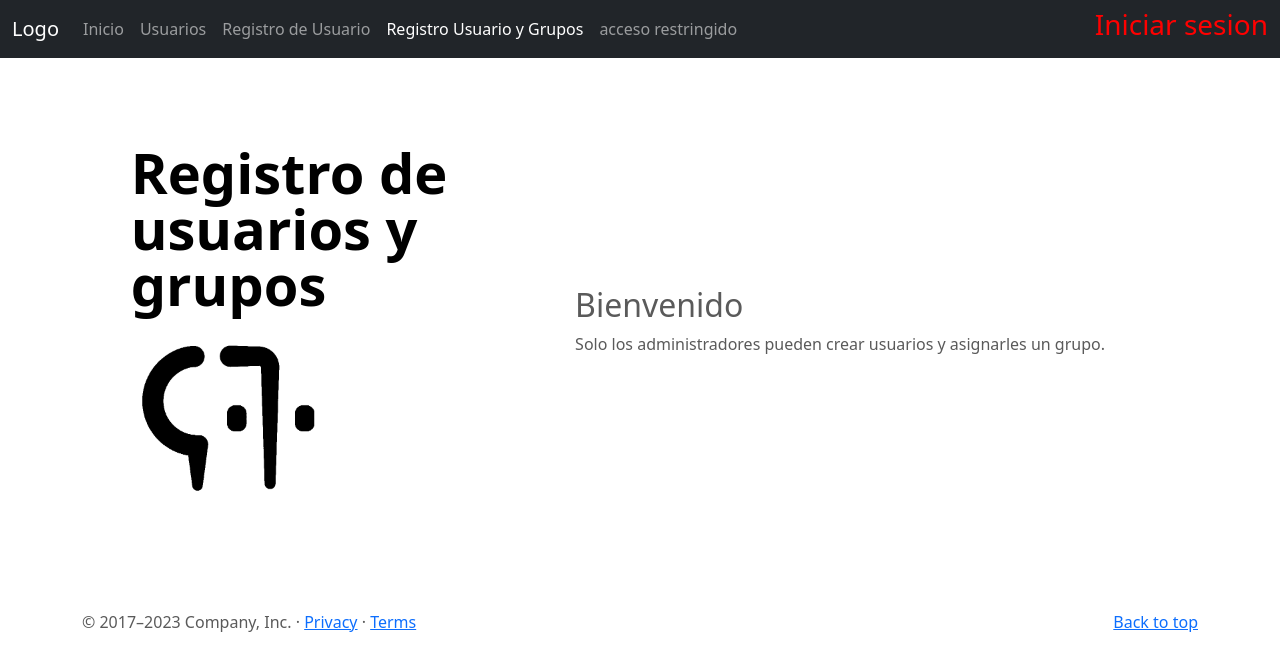
After one commit to el-javier/M6_individuales, a Django app: page /usuario_grupo/ in a window 1280 px wide. The commit adds this page. Shown: the top 671 px of the page. Run offline with Django 4.2, Linux system fonts and the light colour scheme.

Commit message:
actualizacion grupos

```diff
--- a/primer_proyecto/mi_app/Templates/base.html
+++ b/primer_proyecto/mi_app/Templates/base.html
@@ -39,17 +39,20 @@
               <a class="nav-link {% block active3 %}{% endblock %}" href="{% url 'registro_usuario' %}">Registro de Usuario</a>
             </li>
             <li class="nav-item">
-              <a class="nav-link {% block active4 %}{% endblock %}" href="{% url 'restringido' %}">acceso restringido</a>
+              <a class="nav-link {% block active4 %}{% endblock %}" href="{% url 'usuario_grupo' %}">Registro Usuario y Grupos</a>
+            </li>
+            <li class="nav-item">
+              <a class="nav-link {% block active5 %}{% endblock %}" href="{% url 'restringido' %}">acceso restringido</a>
             </li>
           </ul>
           {% if user.is_authenticated %}
-            <p>Bienvenido, {{ user.username }}</p>
+            <h3 style="color:white">Bienvenido, {{ user.username }} - </h3>
             <form action="{% url 'logout' %}" method="post">
               {% csrf_token %}
               <button type="submit">Cerrar sesión</button>
             </form>
           {% else %}
-            <p><a class="nav-link {% block active5 %}{% endblock %}" href="{% url 'login' %}">Iniciar sesion</a></p>
+            <h3><a style="color:red" class="nav-link" href="{% url 'login' %}">Iniciar sesion</a></h3>
           {% endif %}
 
         </div>
--- a/primer_proyecto/mi_app/Templates/restricted.html
+++ b/primer_proyecto/mi_app/Templates/restricted.html
@@ -1,5 +1,8 @@
 {% extends 'base.html' %}
 {% load static %}
+
+{%block title%}<title>Restringido</title>{%endblock%}
+{% block active5 %}active{% endblock %}
 
 <h1>Restringido</h1>
 
--- /dev/null
+++ b/primer_proyecto/mi_app/Templates/usuario_grupo.html
@@ -0,0 +1,45 @@
+{% extends 'base.html'%}
+{% load static %}
+
+
+{%block title%}<title>Registro</title>{%endblock%}
+{% block active4 %}active{% endblock %}
+
+{% block content %}
+    <div class="container col-xl-10 col-xxl-8 px-4 py-5">
+        <div class="row align-items-center g-lg-5 py-5">
+            <div class="col-lg-5">
+                <div class="text-center text-lg-start">
+                    <h1 class="display-4 fw-bold lh-1 text-body-emphasis mb-3">Registro de usuarios y grupos</h1>
+                    <img src="{% static 'img/logo-js.png' %}" width="200"alt="Logo" class="logo">
+                </div>
+            </div>
+            <div class="col-md-10 mx-auto col-lg-7">
+                <div>
+                    <h2>Bienvenido</h2>
+
+                    {% if request.user.is_staff or Administradores %}
+                    <p>Puedes crear usuarios y asignarles un grupo. Pueden ser :
+                        <ul>
+                            <li>Usuarios : sin privilegios </li>
+                            <li>empleados : con algunos privilegios </li>
+                            <li>Administradores : con todos los privilegios </li>
+                        </ul>
+                    </p>
+                    <form action="" method="post">
+                        {% csrf_token %}
+                        <table>
+                            {{ form.as_table }}
+                        </table>
+                        <input type="reset" value="Limpiar">
+                        <button type="submit">Registrarse</button>
+                    </form>
+                    {% else %}
+                    <p>Solo los administradores pueden crear usuarios y asignarles un grupo. </p>
+                    {% endif %}
+                </div>
+
+            </div>
+        </div>
+    </div>
+{% endblock %}
--- a/primer_proyecto/mi_app/forms.py
+++ b/primer_proyecto/mi_app/forms.py
@@ -1,17 +1,88 @@
 from django import forms
 from django.forms import ModelForm
 from django.contrib.auth.forms import UserCreationForm
-from django.contrib.auth.models import User
+from django.contrib.auth.models import User, Group
 
 
 
+# class CustomUserForm(UserCreationForm):
+#     # pass
+#     class Meta:
+#         model = User
+#         fields = ['username', 'first_name', 'last_name', 'email','password1', 'password2']
+
 class CustomUserForm(UserCreationForm):
-    # pass
     class Meta:
         model = User
-        fields = ['username', 'first_name', 'last_name', 'email','password1', 'password2']
+        fields = ['username', 'first_name', 'last_name', 'email', 'password1', 'password2']
+        exclude = ['groups']
+
+    def save(self, commit=True):
+        user = super().save(commit=False)
+
+        if commit:
+            user.save()
+
+        group_name = 'usuarios'
+        group = Group.objects.get(name=group_name)
+        user.groups.add(group)
+
+        return user
+
 
 
 class LoginForm(forms.Form):
     username = forms.CharField(label='Nombre de usuario')
     password = forms.CharField(widget=forms.PasswordInput, label='Contraseña')
+
+# class NewUserForm(forms.Form):
+#     username = forms.CharField(max_length=150)
+#     email = forms.EmailField()
+#     password = forms.CharField(widget=forms.PasswordInput())
+#     groups = forms.ModelChoiceField(queryset=Group.objects.all())
+
+#     def save(self):
+#         user = User.objects.usuario_grupo(
+#             username=self.cleaned_data['username'],
+#             email=self.cleaned_data['email'],
+#             password=self.cleaned_data['password']
+#         )
+#         group = self.cleaned_data['groups']
+#         user.groups.add(group)
+#         return user
+
+
+class NewUserForm(forms.Form):
+    username = forms.CharField(max_length=150)
+    first_name = forms.CharField(max_length=30)
+    last_name = forms.CharField(max_length=30)
+    email = forms.EmailField()
+    password1 = forms.CharField(widget=forms.PasswordInput())
+    password2 = forms.CharField(widget=forms.PasswordInput())
+    groups = forms.ModelChoiceField(queryset=Group.objects.all())
+
+    def clean(self):
+        cleaned_data = super().clean()
+        password1 = cleaned_data.get('password1')
+        password2 = cleaned_data.get('password2')
+
+        if password1 and password2 and password1 != password2:
+            self.add_error('password2', 'Las contraseñas no coinciden.')
+
+    def save(self):
+        username = self.cleaned_data['username']
+        first_name = self.cleaned_data['first_name']
+        last_name = self.cleaned_data['last_name']
+        email = self.cleaned_data['email']
+        password = self.cleaned_data['password1']
+        group = self.cleaned_data['groups']
+
+        user = User.objects.create_user(
+            username=username,
+            first_name=first_name,
+            last_name=last_name,
+            email=email,
+            password=password
+        )
+        user.groups.add(group)
+        return user
--- a/primer_proyecto/mi_app/views.py
+++ b/primer_proyecto/mi_app/views.py
@@ -1,6 +1,6 @@
 from django.shortcuts import render, redirect
 from django.contrib.auth.models import User
-from .forms import CustomUserForm, LoginForm
+from .forms import CustomUserForm, LoginForm, NewUserForm
 from django.contrib.auth import login, authenticate, logout
 from django.contrib.auth.decorators import login_required, permission_required
 
@@ -54,3 +54,31 @@ def logout_view(request):
 def restringido(request):
     # Código de la vista restringida
     return render(request, 'restricted.html')
+
+
+def usuario_grupo(request):
+    if request.method == 'POST':
+        form = NewUserForm(request.POST)
+        if form.is_valid():
+            user = form.save()
+            return redirect('usuarios')  # Redirige a la página deseada después de crear el usuario
+    else:
+        form = NewUserForm()
+
+    return render(request, 'usuario_grupo.html', {'form': form})
+
+
+def my_view(request):
+    user = request.user
+    is_admin = user.groups.filter(name='Administradores').exists()
+    context = {'is_admin': is_admin}
+    return render(request, 'usuario_grupo.html', context)
+
+
+def mi_vista(request):
+    # Tu código
+    Administradores = request.user.groups.filter(name='Administradores').exists()
+    return render(request, 'usuario_grupo.html', {
+        # Tus otras variables del contexto
+        'Administradores': Administradores
+    })
--- a/primer_proyecto/primer_proyecto/urls.py
+++ b/primer_proyecto/primer_proyecto/urls.py
@@ -17,13 +17,14 @@ Including another URLconf
 from django.contrib import admin
 from django.contrib.auth import views as auth_views
 from django.urls import path
-from mi_app.views import landing, usuarios, registro_usuario, login_view, logout_view, restringido
+from mi_app.views import landing, usuarios, registro_usuario, login_view, logout_view, restringido, usuario_grupo
 
 urlpatterns = [
     path('admin/', admin.site.urls),
     path('', landing, name='landing'),
     path('usuarios/', usuarios, name='usuarios'),
     path('registro/', registro_usuario, name='registro_usuario'),
+    path('usuario_grupo/', usuario_grupo, name='usuario_grupo'),
     path('logout/', auth_views.LogoutView.as_view(), name='logout'),
     path('login/', login_view, name='login'),
     path('restringido/', restringido, name='restringido'),
```
Also changed, not shown: primer_proyecto/mi_app/models.py (+20 -0 lines), README.md, primer_proyecto/db.sqlite3.
